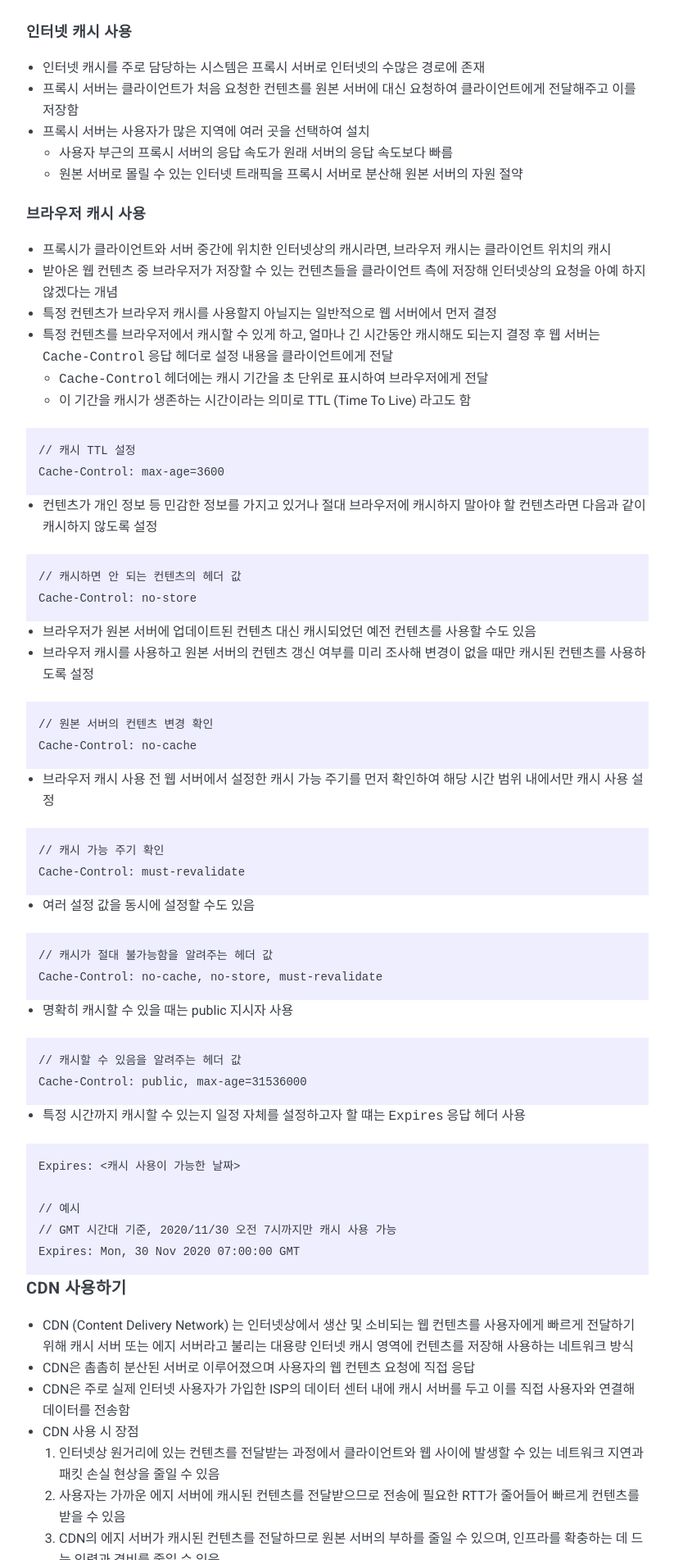
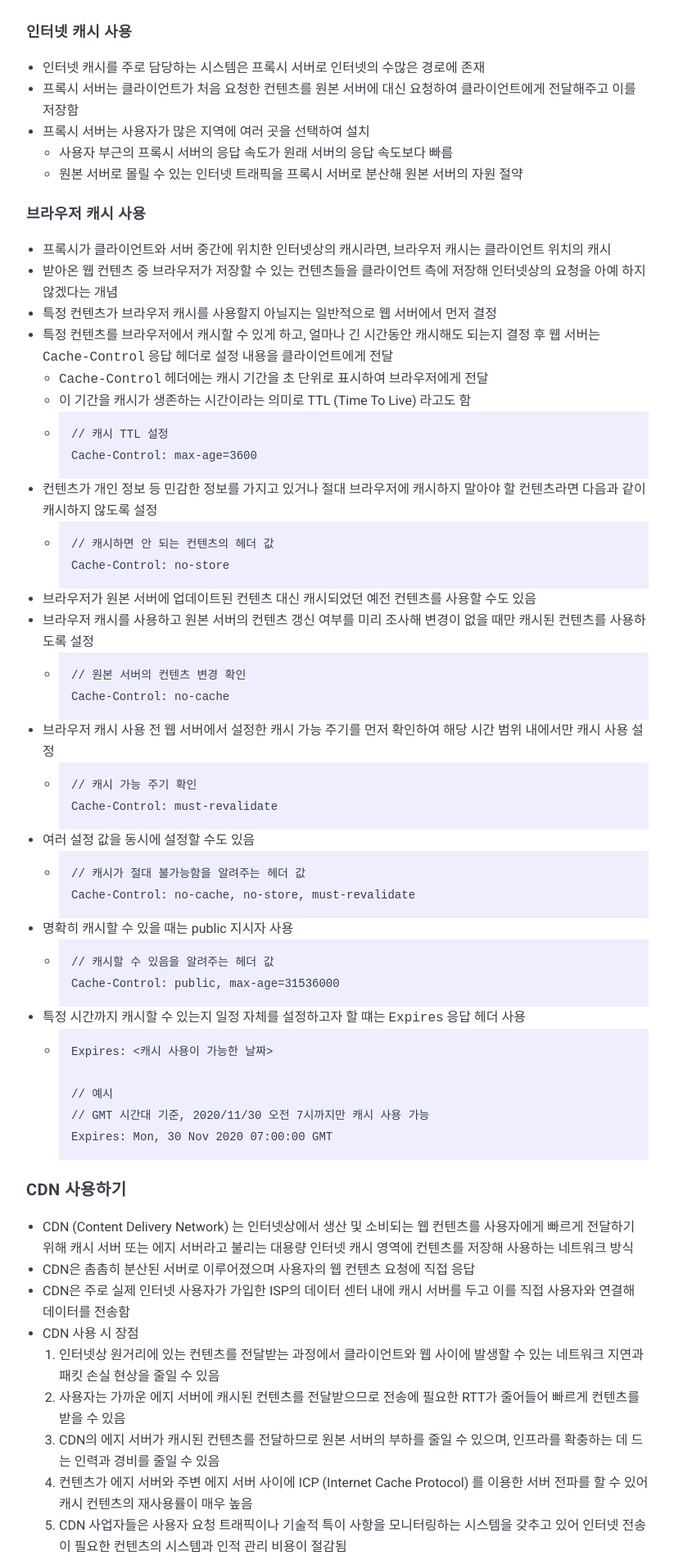
Before and after one commit to lgm1007/lgm1007.github.io, a Jekyll site: the page built from _posts/2023-11-05-웹에-날개를-달아주는-웹-성능-최적화-기법-Chapter3.md, in a window 1280 px wide. Shown: the part 4497-6400 px from the top of the page at 82% size, without its empty margins (228-1051 px from the left). Built offline with Jekyll 4.4.1, drawn with Linux system fonts in a browser that asks for light colours; nearby versions of some CDN libraries; comment, search, counter and statistics services are not loaded.

````diff
--- a/_posts/2023-11-05-웹에-날개를-달아주는-웹-성능-최적화-기법-Chapter3.md
+++ b/_posts/2023-11-05-웹에-날개를-달아주는-웹-성능-최적화-기법-Chapter3.md
@@ -134,57 +134,50 @@ curl -v http://www.example.com/bigfile.jpg -H "Range: bytes=0-50, 100-150"
 * 특정 컨텐츠를 브라우저에서 캐시할 수 있게 하고, 얼마나 긴 시간동안 캐시해도 되는지 결정 후 웹 서버는 `Cache-Control` 응답 헤더로 설정 내용을 클라이언트에게 전달
   * `Cache-Control` 헤더에는 캐시 기간을 초 단위로 표시하여 브라우저에게 전달
   * 이 기간을 캐시가 생존하는 시간이라는 의미로 TTL (Time To Live) 라고도 함
-
-```
-// 캐시 TTL 설정
-Cache-Control: max-age=3600
-```
+  * ```
+    // 캐시 TTL 설정
+    Cache-Control: max-age=3600
+    ```
 
 * 컨텐츠가 개인 정보 등 민감한 정보를 가지고 있거나 절대 브라우저에 캐시하지 말아야 할 컨텐츠라면 다음과 같이 캐시하지 않도록 설정
-
-```
-// 캐시하면 안 되는 컨텐츠의 헤더 값
-Cache-Control: no-store
-```
+  * ```
+    // 캐시하면 안 되는 컨텐츠의 헤더 값
+    Cache-Control: no-store
+    ```
 
 * 브라우저가 원본 서버에 업데이트된 컨텐츠 대신 캐시되었던 예전 컨텐츠를 사용할 수도 있음
 * 브라우저 캐시를 사용하고 원본 서버의 컨텐츠 갱신 여부를 미리 조사해 변경이 없을 때만 캐시된 컨텐츠를 사용하도록 설정
-
-```
-// 원본 서버의 컨텐츠 변경 확인
-Cache-Control: no-cache
-```
+  * ```
+    // 원본 서버의 컨텐츠 변경 확인
+    Cache-Control: no-cache
+    ```
 
 * 브라우저 캐시 사용 전 웹 서버에서 설정한 캐시 가능 주기를 먼저 확인하여 해당 시간 범위 내에서만 캐시 사용 설정
-
-```
-// 캐시 가능 주기 확인
-Cache-Control: must-revalidate
-```
+  * ```
+    // 캐시 가능 주기 확인
+    Cache-Control: must-revalidate
+    ```
 
 * 여러 설정 값을 동시에 설정할 수도 있음
-
-```
-// 캐시가 절대 불가능함을 알려주는 헤더 값
-Cache-Control: no-cache, no-store, must-revalidate
-```
+  * ```
+    // 캐시가 절대 불가능함을 알려주는 헤더 값
+    Cache-Control: no-cache, no-store, must-revalidate
+    ```
 
 * 명확히 캐시할 수 있을 때는 public 지시자 사용
-
-```
-// 캐시할 수 있음을 알려주는 헤더 값
-Cache-Control: public, max-age=31536000
-```
+  * ```
+    // 캐시할 수 있음을 알려주는 헤더 값
+    Cache-Control: public, max-age=31536000
+    ```
 
 * 특정 시간까지 캐시할 수 있는지 일정 자체를 설정하고자 할 떄는 `Expires` 응답 헤더 사용
+  * ```
+    Expires: <캐시 사용이 가능한 날짜>
 
-```
-Expires: <캐시 사용이 가능한 날짜>
-
-// 예시
-// GMT 시간대 기준, 2020/11/30 오전 7시까지만 캐시 사용 가능
-Expires: Mon, 30 Nov 2020 07:00:00 GMT
-```
+    // 예시
+    // GMT 시간대 기준, 2020/11/30 오전 7시까지만 캐시 사용 가능
+    Expires: Mon, 30 Nov 2020 07:00:00 GMT
+    ```
 
 #### CDN 사용하기
 * CDN (Content Delivery Network) 는 인터넷상에서 생산 및 소비되는 웹 컨텐츠를 사용자에게 빠르게 전달하기 위해 캐시 서버 또는 에지 서버라고 불리는 대용량 인터넷 캐시 영역에 컨텐츠를 저장해 사용하는 네트워크 방식
````
Also changed, not shown: _posts/2023-11-15-웹에-날개를-달아주는-웹-성능-최적화-기법-Chater4.md (+4 -4 lines).
